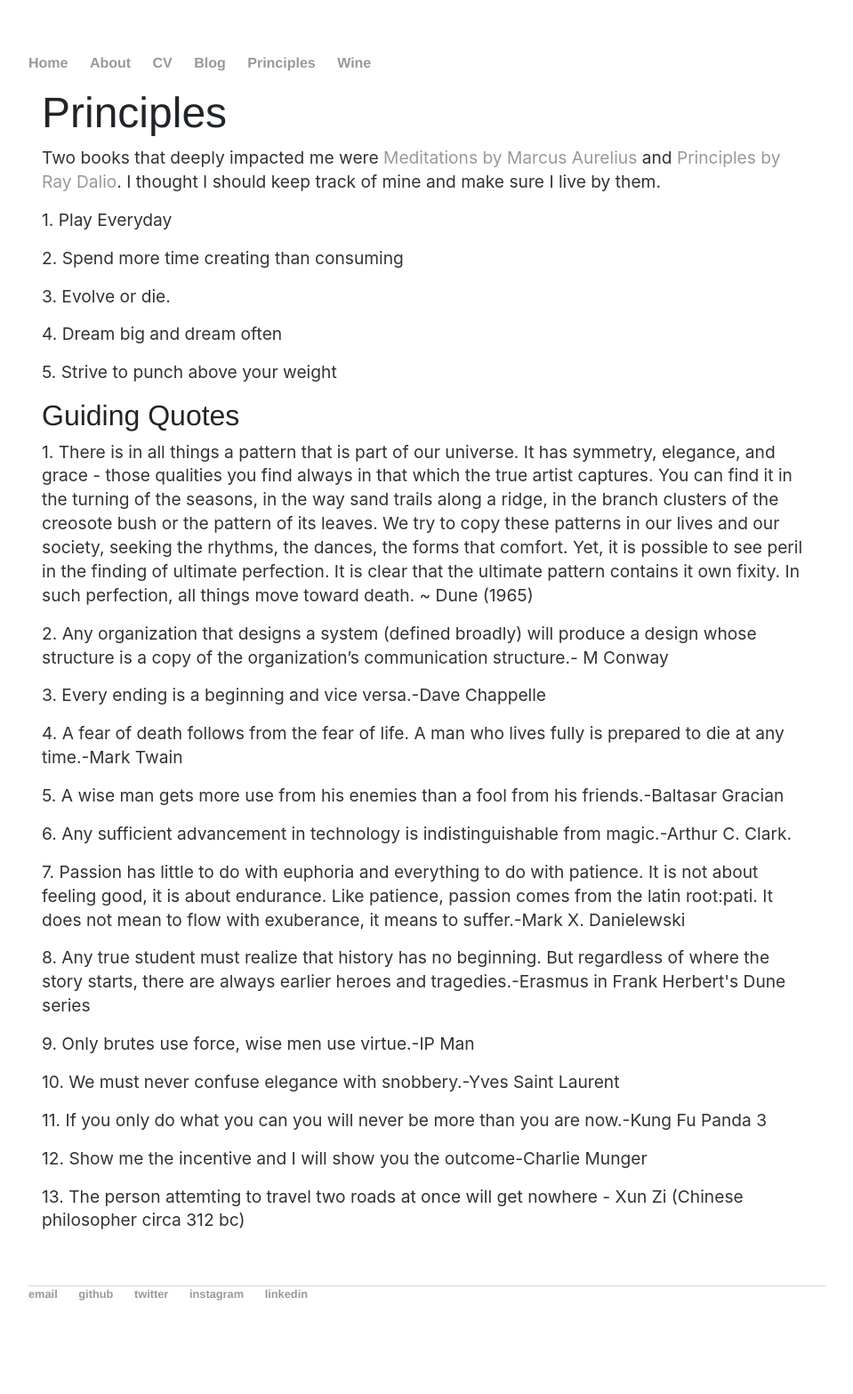
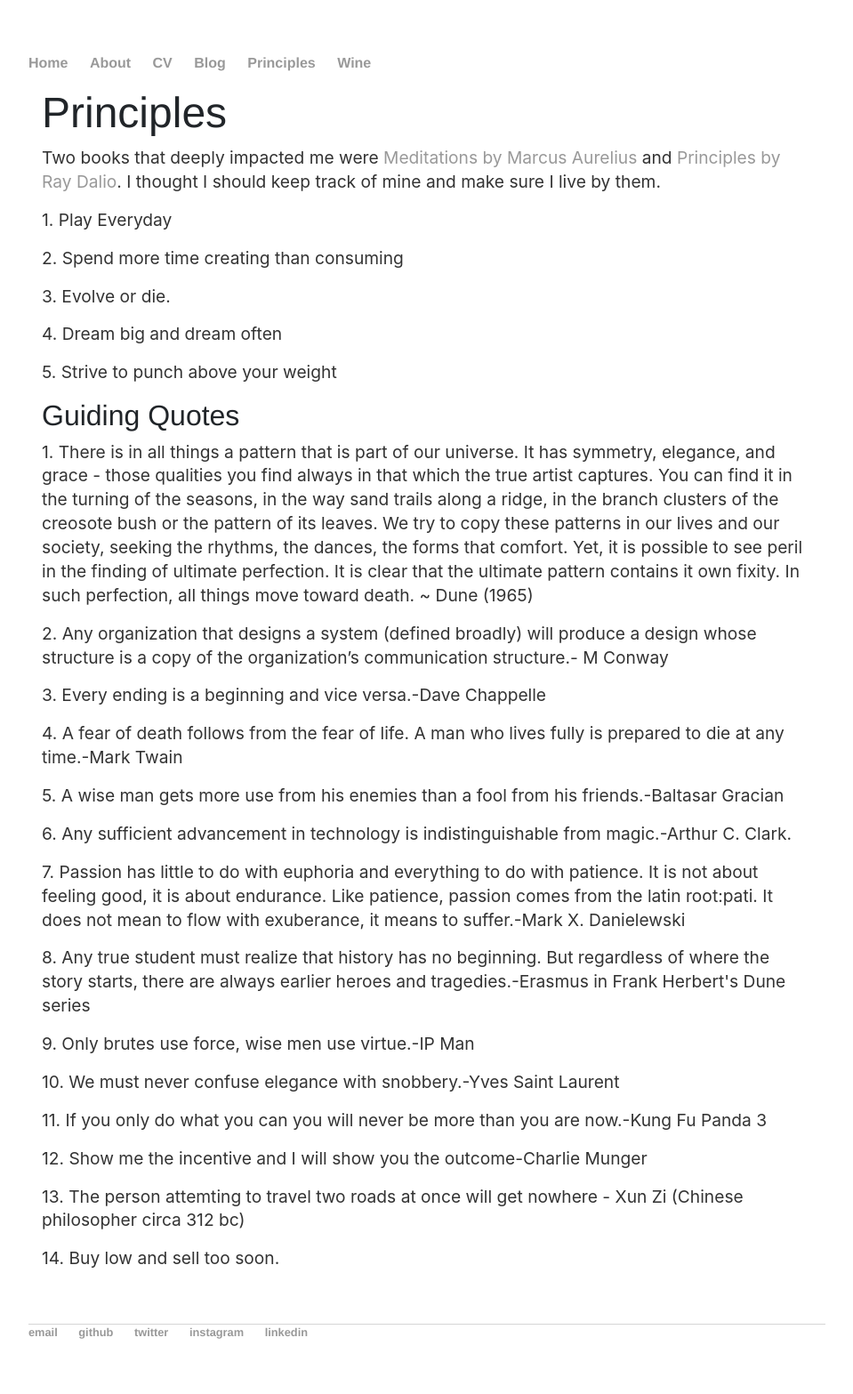
Before and after one commit to spacemanidol/spacemanidol.github.io, a Jekyll site: the page built from principles/index.html, in a window 1280 px wide. Shown: the whole page at 89% size, without its empty margins (160-1119 px from the left). Built offline with Jekyll 4.4.1, drawn with Linux system fonts in a browser that asks for light colours; comment, search, counter and statistics services are not loaded; before the commit the page ends 1524 px from its top, so only the background shows below that.

Commit message:
Update index.html

```diff
--- a/principles/index.html
+++ b/principles/index.html
@@ -24,4 +24,5 @@ title: Principles
 	<p>11. If you only do what you can you will never be more than you are now.-Kung Fu Panda 3</p>
 	<p>12. Show me the incentive and I will show you the outcome-Charlie Munger</p>
 	<p>13. The person attemting to travel two roads at once will get nowhere - Xun Zi (Chinese philosopher circa 312 bc)</p>
+	<p>14. Buy low and sell too soon. </p>
 </div>
```
